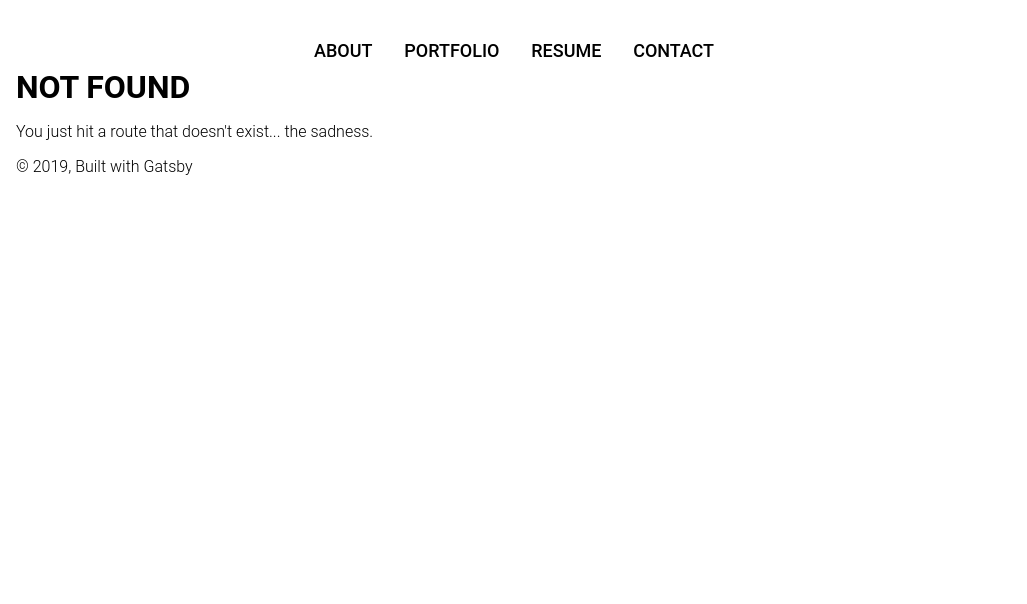
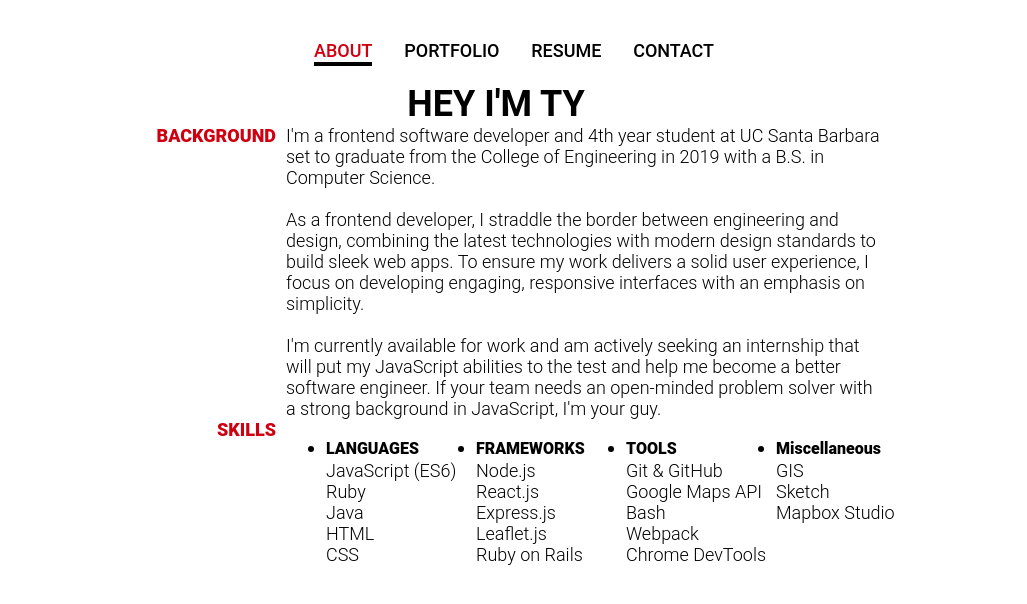
Before and after one commit to tygooch/portfolio, a Gatsby site: page /about in a window 1280 px wide. Before the commit this address had no page. Shown: the full height of the page, 144-1171 px from the left. Built offline with nearby package versions, Linux system fonts and the light colour scheme; Gatsby itself is replaced by a stand-in of ours.

Commit message:
fix animations

```diff
--- a/gatsby-config.js
+++ b/gatsby-config.js
@@ -1,8 +1,8 @@
 module.exports = {
   siteMetadata: {
-    title: `Gatsby Default Starter`,
-    description: `Kick off your next, great Gatsby project with this default starter. This barebones starter ships with the main Gatsby configuration files you might need.`,
-    author: `@gatsbyjs`,
+    title: `Ty Gooch`,
+    description: `Ty Gooch's personal website and portfolio.`,
+    author: `@tygooch`,
   },
   plugins: [
     `gatsby-plugin-react-helmet`,
@@ -27,6 +27,10 @@ module.exports = {
         icon: `src/images/gatsby-icon.png`, // This path is relative to the root of the site.
       },
     },
+    `gatsby-plugin-transition-link`,
+    // {
+    //   resolve: `gatsby-plugin-layout`,
+    // },
     // this (optional) plugin enables Progressive Web App + Offline functionality
     // To learn more, visit: https://gatsby.dev/offline
     // `gatsby-plugin-offline`,
--- a/package.json
+++ b/package.json
@@ -10,17 +10,21 @@
     "@fortawesome/react-fontawesome": "^0.1.4",
     "gatsby": "^2.5.7",
     "gatsby-image": "^2.1.0",
+    "gatsby-plugin-layout": "^1.0.15",
     "gatsby-plugin-manifest": "^2.1.1",
     "gatsby-plugin-offline": "^2.1.1",
     "gatsby-plugin-react-helmet": "^3.0.12",
     "gatsby-plugin-sharp": "^2.0.37",
+    "gatsby-plugin-transition-link": "^1.12.4",
     "gatsby-source-filesystem": "^2.0.37",
     "gatsby-transformer-sharp": "^2.1.19",
+    "gsap": "^2.1.3",
     "prop-types": "^15.7.2",
     "react": "^16.8.6",
     "react-dom": "^16.8.6",
     "react-helmet": "^5.2.1",
-    "react-icons": "^3.7.0"
+    "react-icons": "^3.7.0",
+    "react-pose": "^4.0.8"
   },
   "devDependencies": {
     "@fortawesome/fontawesome-pro": "^5.8.2",
--- a/src/components/header.js
+++ b/src/components/header.js
@@ -1,4 +1,5 @@
-import { Link } from "gatsby"
+// import { AniLink } from "gatsby"
+import AniLink from "gatsby-plugin-transition-link/AniLink"
 import PropTypes from "prop-types"
 import React from "react"
 import Icon from "./icon"
@@ -6,39 +7,82 @@ import logo from "../images/logo2.svg"
 
 const Header = ({ siteTitle }) => (
   <header className="header">
-    <Link to="/" activeClassName="header-logo-active" className="header-logo">
+    <AniLink
+      to="/"
+      fade
+      activeStyle={{ color: "#CF000F", transition: "all 0.75s linear" }}
+      activeClassName="header-logo-active"
+      className="header-logo"
+      exit={{
+        length: 0.75,
+      }}
+      entry={{
+        delay: 0.75,
+      }}
+    >
       <img src={logo} alt="" />
-    </Link>
+    </AniLink>
     <div className="header-links">
-      <Link
-        key={0}
+      <AniLink
         to="/about"
+        fade
         className="header-link"
-        activeStyle={{ width: "auto", height: "inherit" }}
+        activeStyle={{ color: "#CF000F", transition: "all 0.75s linear" }}
+        activeClassName="active"
+        exit={{
+          length: 0.75,
+        }}
+        entry={{
+          delay: 0.75,
+        }}
       >
         <span className="header-link-text">ABOUT</span>
-      </Link>
-      <Link
+      </AniLink>
+      <AniLink
         to="/portfolio"
+        fade
         className="header-link"
-        activeStyle={{ width: "auto", height: "inherit" }}
+        activeStyle={{ color: "#CF000F", transition: "all 0.75s linear" }}
+        activeClassName="active"
+        exit={{
+          length: 0.75,
+        }}
+        entry={{
+          delay: 0.75,
+        }}
       >
         <span className="header-link-text">PORTFOLIO</span>
-      </Link>
-      <Link
+      </AniLink>
+      <AniLink
         to="/resume"
+        fade
         className="header-link"
-        activeStyle={{ width: "auto", height: "inherit" }}
+        activeStyle={{ color: "#CF000F", transition: "all 0.75s linear" }}
+        activeClassName="active"
+        exit={{
+          length: 0.75,
+        }}
+        entry={{
+          delay: 0.75,
+        }}
       >
         <span className="header-link-text">RESUME</span>
-      </Link>
-      <Link
+      </AniLink>
+      <AniLink
         to="/contact"
+        fade
         className="header-link"
-        activeStyle={{ width: "auto", height: "inherit" }}
+        activeStyle={{ color: "#CF000F", transition: "all 0.75s linear" }}
+        activeClassName="active"
+        exit={{
+          length: 0.75,
+        }}
+        entry={{
+          delay: 0.75,
+        }}
       >
         <span className="header-link-text">CONTACT</span>
-      </Link>
+      </AniLink>
     </div>
     <div className="social-links">
       <a href="https://github.com/tygooch" className="social-link">
--- a/src/components/layout.css
+++ b/src/components/layout.css
@@ -57,12 +57,13 @@ nav a {
   right: 0px;
   padding-bottom: 7.5px;
   justify-content: space-between;
+  font-size: 18px;
 }
 
 .header-logo img{
   height: 55px;
   width: 125px;
-  max-width: 27.5vw;
+  /* max-width: 27.5vw; */
   margin-top: 5px;
   margin-left: 15px;
 }
@@ -76,59 +77,11 @@ nav a {
   cursor: default;
 }
 
-@media screen and (min-width: 701px) {
-  .header-links {
-    display: flex;
-    flex-direction: row;
-    justify-content: space-between;
-    position: relative;
-    top: 42px;
-    bottom: 0px;
-    height: 1em;
-    margin-left: auto;
-    margin-right: auto;
-    left: 0;
-    right: 0;
-    min-width: 400px;
-    text-align: center;
-  }
-}
-@media screen and (max-width: 700px) {
-  .header {
-    height: 90px;
-  }
-
-  .header-links {
-    display: flex;
-    flex-direction: row;
-    justify-content: space-between;
-    position: absolute;
-    top: 55px;
-    bottom: 0px;
-    /* width: 100%; */
-    padding: 15px;
-    /* height: 1em; */
-    /* margin-left: auto;
-    margin-right: auto; */
-    left: 0;
-    right: 0;
-    /* min-width: 400px; */
-    text-align: center;
-  }
-}
-
-.menu-icon {
-    display: none;
-    position: relative;
-    bottom: 0.3em;
-    font-size: 150%;
-}
-
 .header-link {
   position: relative;
   bottom: 2px;
   font-weight: 500;
-  font-size: 18px;
+  /* font-size: 18px; */
   color: black;
   height: 1em;
 }
@@ -137,8 +90,8 @@ nav a {
 }
 
 .header-link.active {
-  color: #CF000F;
-  transition: color 0.75s linear;
+  /* color: #CF000F; */
+  transition: all 0.75s linear;
 }
 
 .header-link.active:hover {
@@ -146,7 +99,7 @@ nav a {
   cursor: default;
 }
 
-.header-link:after {
+.header-link::after {
   content: "";
   position: absolute;
   width: 100%;
@@ -176,7 +129,7 @@ nav a {
   transition: all 0.325s ease-in-out 0s;
 }
 
-.header-link.active:after {
+.header-link.active::after {
   visibility: visible;
   width: 100%;
   -webkit-transform: scaleX(1);
@@ -195,6 +148,16 @@ nav a {
   transform: scaleX(1) ;
 }
 
+
+/* .menu-icon {
+    display: none;
+    position: relative;
+    bottom: 0.3em;
+    font-size: 150%;
+} */
+
+
+
 .social-links {
   display: flex;
   flex-direction: row;
@@ -210,8 +173,8 @@ nav a {
 .social-link {
   color: black;
   font-size: 32px;
-  height: 32px;
-  width: 32px;
+  height: 1em;
+  width: 1em;
   position: relative;
   top:27px;
 }
@@ -220,8 +183,19 @@ nav a {
   cursor: pointer;
 }
 
-.social-link svg {
+.main-content {
+  padding-top: 15px;
+  width: 100%;
+  max-width: 800px;
+  margin-left: auto;
+  margin-right: auto;
+  justify-content: center;
+  display: flex;
+  flex-direction: column;
+  font-family: 'Roboto', sans-serif;
+  font-size: 18px;
 }
+
 
 .content {
   position: relative;
@@ -256,3 +230,66 @@ nav a {
   z-index: -1;
   max-height: calc(100vh - 87.5px);
 }
+
+@media screen and (min-width: 701px) {
+  .header-links {
+    display: flex;
+    flex-direction: row;
+    justify-content: space-between;
+    position: relative;
+    top: 42px;
+    bottom: 0px;
+    height: 1em;
+    margin-left: auto;
+    margin-right: auto;
+    left: 0;
+    right: 0;
+    min-width: 400px;
+    text-align: center;
+  }
+}
+@media screen and (max-width: 700px) {
+  .header {
+    font-size: 14px;
+  }
+
+  .header-links {
+    display: flex;
+    flex-direction: row;
+    justify-content: space-between;
+    position: fixed;
+    /* top: 55px; */
+    bottom: -1px;
+    padding: 15px;
+    left: 0;
+    right: 0;
+    text-align: center;
+    background: #000;
+    z-index: 99999999;
+  }
+
+  .header-link {
+    color: #fff;
+  }
+
+  .header-link.active {
+    color: #cf000f;
+  }
+
+  .header-link::after {
+    background-color: #000;
+  }
+
+  .header-link:before {
+    background-color: #000;
+  }
+
+  .header-link.active::after {
+    background-color: #000;
+  }
+
+  .main-content {
+    padding-bottom: 50px;
+    max-width: 80vw;
+  }
+}
--- a/src/components/layout.js
+++ b/src/components/layout.js
@@ -30,20 +30,8 @@ const Layout = ({ children }) => (
     render={data => (
       <>
         <Header siteTitle={data.site.siteMetadata.title} />
-        <div
-          style={{
-            margin: `0 auto`,
-            maxWidth: 960,
-            padding: `0px 1.0875rem 1.45rem`,
-            paddingTop: 0,
-          }}
-        >
-          <main>{children}</main>
-          <footer>
-            © {new Date().getFullYear()}, Built with
-            {` `}
-            <a href="https://www.gatsbyjs.org">Gatsby</a>
-          </footer>
+        <div className="app-container">
+          <main className="main-content">{children}</main>
         </div>
       </>
     )}
--- /dev/null
+++ b/src/pages/about.css
@@ -0,0 +1,138 @@
+
+.about-header {
+  text-align: center;
+  font-weight: 600;
+  font-size: 36px;
+  vertical-align: middle;
+  /* line-height: 60px; */
+}
+
+/* .about-header::before {
+  content: '– ';
+  font-family: Poppins;
+  color: #cf000f;
+}
+.about-header::after {
+  content: ' –';
+  font-family: Poppins;
+  color: #cf000f;
+} */
+
+/* .about-section-container {
+  display: flex;
+  flex-direction: row;
+  justify-content: center;
+  width: 100%;
+  margin-bottom: 15px;
+  margin-top: 15px;
+} */
+
+.about-section-content {
+  display: block;
+  display: flex;
+  flex-direction: row;
+  justify-content: center;
+  /* flex-direction: column; */
+  /* width: 80vw;
+  margin-left: auto;
+  margin-right: auto;
+  max-width: 800px; */
+  /* padding: 15px; */
+}
+
+.about-section-header-container {
+  color: #cf000f;
+  font-weight: 800;
+  /* font-size: 26px; */
+  float: left;
+  padding-right: 10px;
+  /* text-align: right; */
+  /* width: 180px; */
+  /* padding-left: 10px; */
+  /* border-bottom: 3px solid black; */
+}
+
+.about-section-header-text {
+  /* float: right; */
+}
+
+.about-section-text {
+  float: right;
+  width: 600px;
+  /* background: rgba(255,255,255,0.5); */
+  /* border: 1px solid #eee; */
+  /* box-shadow: -3px 5px 13px -3px rgba(0,0,0,0.75); */
+  font-weight: 300;
+  /* color: rgba(0,0,0,0.85); */
+  /* padding: 10px; */
+  /* padding-bottom: 10px; */
+  /* border-bottom: 3px solid black; */
+}
+
+.about-section-text span {
+  background: rgba(255,255,255,0.5);
+}
+
+.skills-content {
+  display: flex;
+  flex-wrap: wrap;
+  /* flex-direction: column; */
+  float: left;
+  justify-content: space-between;
+  /* justify-content: space-around; */
+  max-width: inherit;
+  width: inherit;
+  /* background: green; */
+  /* column-count: 2; */
+}
+
+.skills-column {
+  /* margin-right: 75px; */
+  font-weight: 300;
+  width: 150px;
+}
+
+.skills-list span {
+  background: rgba(255,255,255,0.5);
+}
+
+.skills-header {
+  font-weight: 800;
+  font-size: 16px;
+  padding-bottom: 2.5px;
+}
+
+.about-contact-link {
+  text-align: center;
+  opacity: 1;
+  height: 100%;
+  font-weight: 300;
+  text-align: center;
+  background-color: black;
+  color: white;
+  font-size: inherit;
+  margin-left: 5px;
+  /* background-color: #CF000F; */
+  /* width: 50%; */
+}
+
+.about-contact-link:hover {
+  opacity: 0.75;
+}
+
+.about-contact-link-text {
+  display: inline-block;
+  font-size: inherit;
+  /* line-height: 100%; */
+  height: 100%;
+  /* width: 120px; */
+  font-weight: 300;
+  text-align: center;
+  color: white;
+  padding-left: 7.5px;
+  padding-right: 7.5px;
+  padding-top: 5px;
+  padding-bottom: 5px;
+  opacity: 1;
+  /* border: 3px solid #CF000F; */
+}
--- /dev/null
+++ b/src/pages/about.js
@@ -0,0 +1,210 @@
+import React from "react"
+
+import Layout from "../components/layout"
+import SEO from "../components/seo"
+
+import "./about.css"
+
+const SecondPage = () => (
+  <Layout>
+    <SEO title="About" />
+    <div className="about-container">
+      <div
+        className="about-header"
+        style={
+          typeof window !== "undefined"
+            ? window.innerWidth < 950
+              ? { fontSize: "30px", paddingTop: "0px" }
+              : null
+            : null
+        }
+      >
+        HEY I'M TY
+      </div>
+
+      {/* <div className="about-section-container"> */}
+      <div className="about-section-content">
+        <div
+          className="about-section-header-container"
+          style={
+            typeof window !== "undefined"
+              ? window.innerWidth < 950
+                ? null
+                : { width: "170px" }
+              : null
+          }
+        >
+          <div
+            style={
+              typeof window !== "undefined"
+                ? window.innerWidth < 950
+                  ? { float: "left", marginBottom: "5px" }
+                  : { float: "right" }
+                : null
+            }
+          >
+            BACKGROUND
+          </div>
+        </div>
+        <div
+          className="about-section-text"
+          style={
+            typeof window !== "undefined"
+              ? window.innerWidth < 950
+                ? { width: "100%", fontSize: "16px" }
+                : {}
+              : null
+          }
+        >
+          <span>
+            I'm a frontend software developer and 4th year student at UC Santa
+            Barbara set to graduate from the College of Engineering in 2019 with
+            a B.S. in Computer Science.
+            <br />
+            <br />
+            As a frontend developer, I straddle the border between engineering
+            and design, combining the latest technologies with modern design
+            standards to build sleek web apps. To ensure my work delivers a
+            solid user experience, I focus on developing engaging, responsive
+            interfaces with an emphasis on simplicity.
+            <br />
+            <br />
+            I'm currently available for work and am actively seeking an
+            internship that will put my JavaScript abilities to the test and
+            help me become a better software engineer. If your team needs an
+            open-minded problem solver with a strong background in JavaScript,
+            I'm your guy.
+          </span>
+        </div>
+      </div>
+    </div>
+
+    <div className="about-section-container">
+      <div className="about-section-content">
+        <div
+          className="about-section-header-container"
+          style={
+            typeof window !== "undefined"
+              ? window.innerWidth < 950
+                ? null
+                : { width: "170px" }
+              : null
+          }
+        >
+          <div
+            style={
+              typeof window !== "undefined"
+                ? window.innerWidth < 950
+                  ? { float: "left", marginBottom: "5px" }
+                  : { float: "right" }
+                : null
+            }
+          >
+            SKILLS
+          </div>
+        </div>
+        <div
+          className="about-section-text"
+          style={
+            typeof window !== "undefined"
+              ? window.innerWidth < 950
+                ? {
+                    width: "100%",
+                    fontSize: "16px",
+                    justifyContent: "center",
+                  }
+                : null
+              : null
+          }
+        >
+          <ul className="skills-content">
+            <li className="skills-column">
+              <div className="skills-header">LANGUAGES</div>
+              <div className="skills-list">
+                <span>
+                  JavaScript (ES6)
+                  <br />
+                  Ruby
+                  <br />
+                  Java
+                  <br />
+                  HTML
+                  <br />
+                  CSS
+                </span>
+              </div>
+            </li>
+
+            <li className="skills-column">
+              <div className="skills-header">FRAMEWORKS</div>
+              <div className="skills-list">
+                <span>
+                  Node.js
+                  <br />
+                  React.js
+                  <br />
+                  Express.js
+                  <br />
+                  Leaflet.js
+                  <br />
+                  Ruby on Rails
+                </span>
+              </div>
+            </li>
+
+            <li
+              className="skills-column"
+              style={
+                typeof window !== "undefined"
+                  ? window.innerWidth < 530
+                    ? { marginTop: "10px" }
+                    : null
+                  : null
+              }
+            >
+              <div className="skills-header">TOOLS</div>
+              <div className="skills-list">
+                <span>
+                  Git & GitHub
+                  <br />
+                  Google Maps API
+                  <br />
+                  Bash
+                  <br />
+                  Webpack
+                  <br />
+                  Chrome DevTools
+                </span>
+              </div>
+            </li>
+
+            <li
+              className="skills-column"
+              style={
+                typeof window !== "undefined"
+                  ? window.innerWidth < 646
+                    ? { marginTop: "10px" }
+                    : {}
+                  : null
+              }
+            >
+              <div className="skills-header">Miscellaneous</div>
+              <div className="skills-list">
+                <span>
+                  GIS
+                  <br />
+                  Sketch
+                  <br />
+                  Mapbox Studio
+                </span>
+              </div>
+            </li>
+          </ul>
+        </div>
+      </div>
+    </div>
+    {/* </div> */}
+  </Layout>
+)
+
+export default SecondPage
--- a/src/pages/index.js
+++ b/src/pages/index.js
@@ -8,11 +8,6 @@ import SEO from "../components/seo"
 const IndexPage = () => (
   <Layout>
     <SEO title="Ty Gooch" />
-    <h1>Hi people</h1>
-    <p>Welcome to your new Gatsby site.</p>
-    <p>Now go build something great.</p>
-    <div style={{ maxWidth: `300px`, marginBottom: `1.45rem` }} />
-    <Link to="/page-2/">Go to page 2</Link>
   </Layout>
 )
 
```
Also changed, not shown: src/pages/contact.js (added, +14 -0 lines), src/pages/page-2.js (deleted, +0 -16 lines), src/pages/portfolio.js (added, +14 -0 lines), src/pages/resume.js (added, +14 -0 lines), src/pages/index.css (added), 1 other file.
